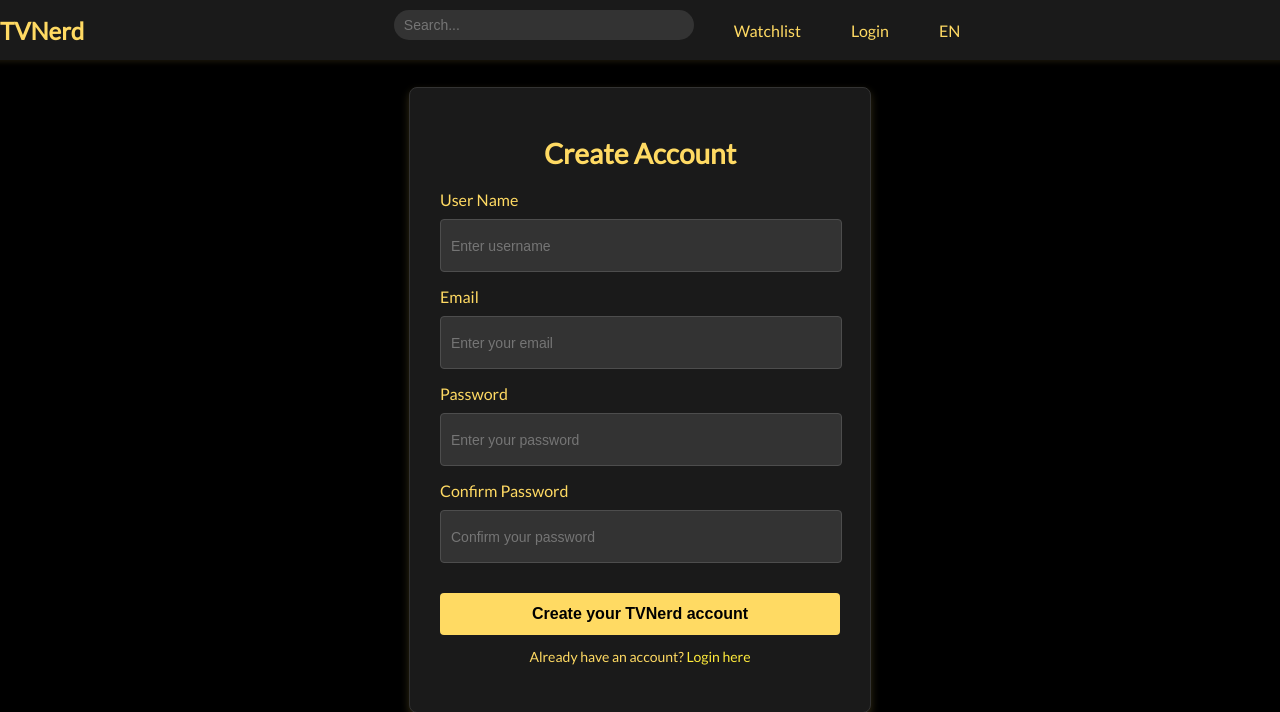
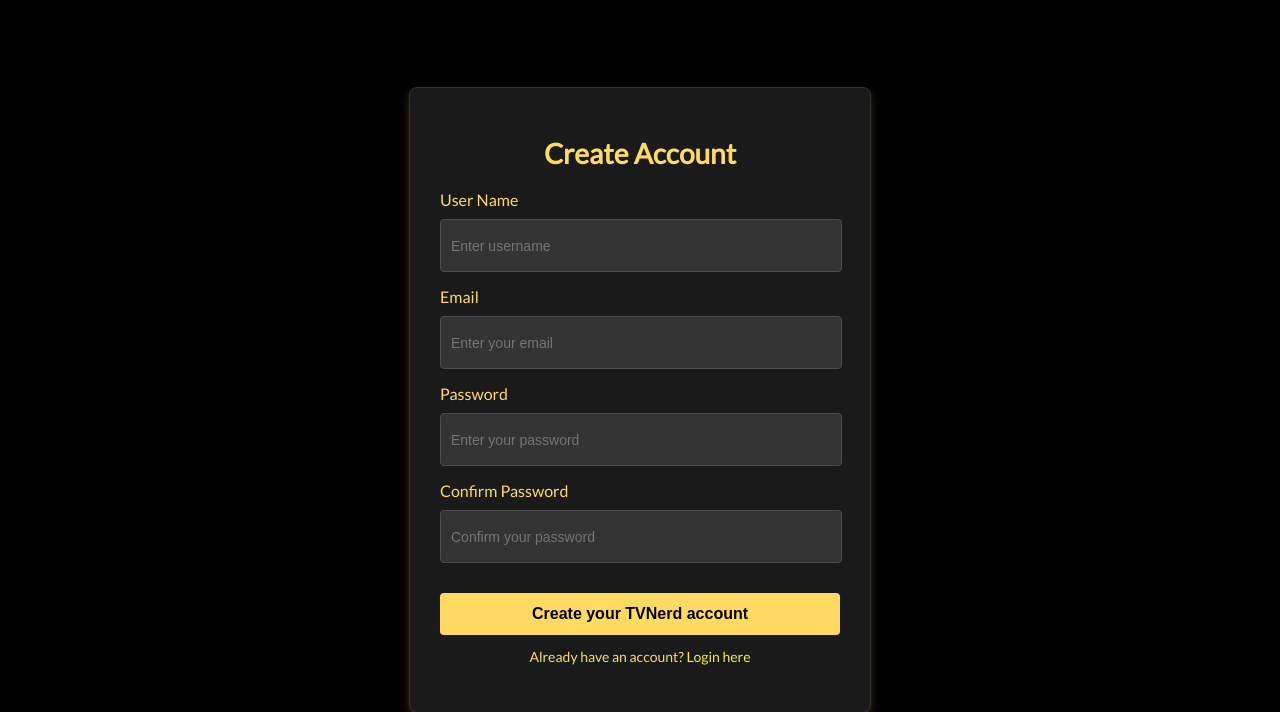
Before and after one commit to Allen203060/web_project, a Flask app: page /signup in a window 1280 px wide. Shown: the top 712 px of the page. Run offline with Flask 3, Linux system fonts and the light colour scheme.

Commit message:
fixed searchbar UI

```diff
--- a/IMDb_webdev/templates/index.html
+++ b/IMDb_webdev/templates/index.html
@@ -60,13 +60,13 @@
         #search-results {
             border: 1px solid #ccc;
             display: block;
-            width: 250px;
+            width: 297px;
             position: absolute;
             background: white;
             color: #000 !important;
-            max-height: 200px;
+            max-height: 215px;
             overflow-y: auto;
-            top: 56px;
+            top: 79px;
         }
 
         #search-results div {
--- a/IMDb_webdev/templates/movies.html
+++ b/IMDb_webdev/templates/movies.html
@@ -166,13 +166,13 @@
     #search-results {
         border: 1px solid #ccc;
         display: block;
-        width: 250px;
+        width: 297px;
         position: absolute;
         background: white;
         color: #000 !important;
-        max-height: 200px;
+        max-height: 215px;
         overflow-y: auto;
-        top: 56px;
+        top: 79px;
     }
 
     #search-results div {
--- a/IMDb_webdev/templates/signup.html
+++ b/IMDb_webdev/templates/signup.html
@@ -292,21 +292,7 @@
 
 <body>
 
-    <div id="navbar">
-        <div class="logo">TVNerd</div>
-        <div class="hamburger-menu" onclick="toggleMenu()">
-            <div></div>
-            <div></div>
-            <div></div>
-        </div>
-        <div class="nav-links">
-            <div class="search-bar">
-                <input type="text" placeholder="Search...">
-            </div>
-            <div><a href="./watchlist.html">Watchlist</a></div>
-            <div><a href="./login.html">Login</a></div>
-            <div><a href="#">EN</a></div>
-        </div>
+
     </div>
     <div id="signup-form-div">
         {% if session['username'] %}
```
Also changed, not shown: IMDb_webdev/templates/login.html (+1 -16 lines).
